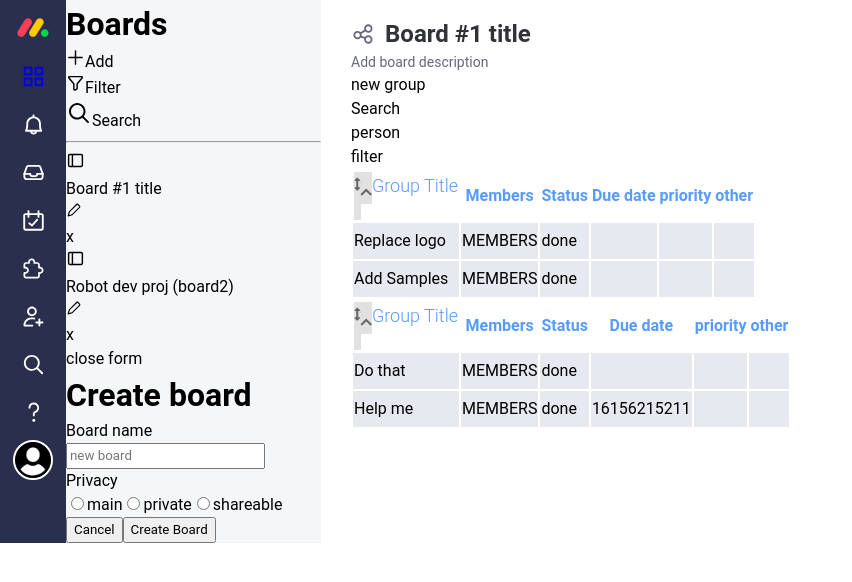
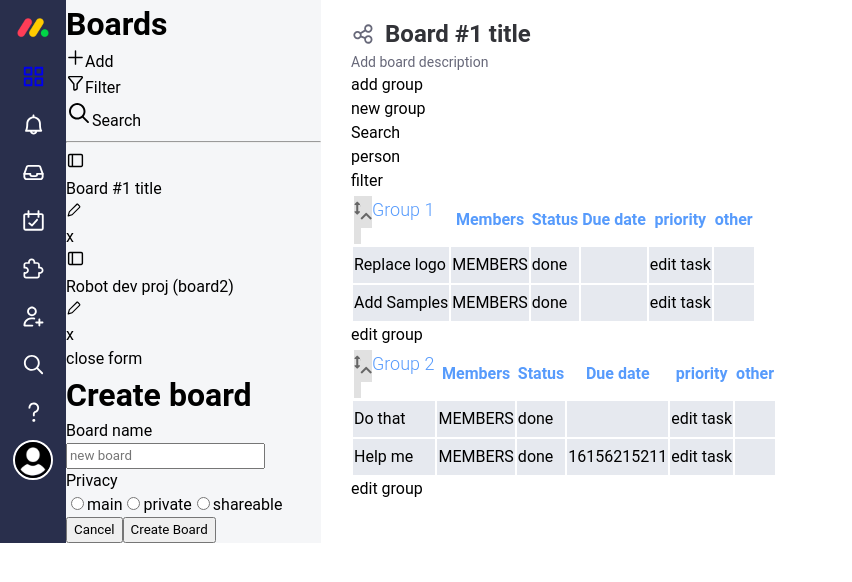
Before and after one commit to TsiviaSaraM/copy-of-Monday, a React (Create React App) app: page /#/ in a window 1280 px wide. Both pictures are taken after a click on the element "Board #1 title". Shown: the top 582 px of the page, without its empty margins (0-852 px from the left). Built offline with nearby package versions, Linux system fonts and the light colour scheme.

Commit message:
new day of work!

```diff
--- a/src/cmps/TaskBoard.jsx
+++ b/src/cmps/TaskBoard.jsx
@@ -1,9 +1,25 @@
 import React from 'react'
 import { BoardControls } from './BoardControls';
 import { BoardFilter } from './BoardFilter';
-import { TaskGroup } from './TaskGroup.jsx'
+import { TaskGroup } from './TaskGroup.jsx';
 
-export default function TaskBoard({ board }) {
+//board is state.currBoard
+export const TaskBoard = ({ board, onEditBoard }) => {
+
+    const addGroup = () => {
+        const newGroup = {
+            "id": Math.random().toString(),
+            "title": prompt('new group title'),
+            "tasks": [
+            ],
+            "style": {}
+        }
+        board.groups.push(newGroup)
+        onEditBoard(board)
+    }
+
+
+
     if (!board) return (<p>loading...</p>)
     return (
         <div>
@@ -19,10 +35,14 @@ export default function TaskBoard({ board }) {
                 <div className="board-description" >
                     {board.description}
                 </div>
-
+                <p onClick={addGroup} >add group</p>
                 <BoardControls />
                 <BoardFilter />
-            {board.groups ? board.groups.map(group => <TaskGroup group={group} key={group.id} ></TaskGroup>) : <p>there are no groups</p>}
+
+                {/* may need to put "if (board.groups && board.groups.length )" */}
+                {board.groups.length ? board.groups.map(group =>
+                    <TaskGroup group={group} key={group.id} onEditBoard={onEditBoard} ></TaskGroup>
+                ) : <p>there are no groups</p>}
             </div>
         </div>
     )
--- a/src/cmps/TaskGroup.jsx
+++ b/src/cmps/TaskGroup.jsx
@@ -2,7 +2,13 @@ import React from 'react'
 import { TaskPreview } from './TaskPreview'
 
 
-export function TaskGroup({ group, id }) {
+export function TaskGroup({ group, id, onEditBoard }) {
+
+    const editGroup = () => {
+        group.title = prompt('new group title')
+
+    }
+
     return (
         <div className="task-group">
 
@@ -19,7 +25,7 @@ export function TaskGroup({ group, id }) {
                                 <div className="up"></div>
                             </div>
 
-                            <p className="group-title">Group Title</p>
+                            <p className="group-title">{group.title}</p>
                         </div>
 
                     </th>
@@ -39,6 +45,7 @@ export function TaskGroup({ group, id }) {
                 ))}
                 </tbody>
             </table>
+            <p onClick={editGroup }>edit group</p>
 
         </div>
     )
--- a/src/cmps/TaskPreview.js
+++ b/src/cmps/TaskPreview.js
@@ -1,13 +1,15 @@
 import React from 'react'
 
 export function TaskPreview({task, id}) {
+
+
     return (
         <tr className="task-preview">
             <td>{task.title}</td>
             <td>MEMBERS</td>
             <td>{task.status}</td>
             <td>{task.dueDate}</td>
-            <td></td>
+            <td >edit task</td>
             <td></td>
 
         </tr>
--- a/src/pages/TaskApp.jsx
+++ b/src/pages/TaskApp.jsx
@@ -1,7 +1,7 @@
 import React, { Component } from 'react'
 import { useDispatch } from 'react-redux'
 import { BoardAside } from '../cmps/BoardAside.jsx'
-import TaskBoard from '../cmps/TaskBoard.jsx'
+import {TaskBoard} from '../cmps/TaskBoard.jsx'
 import { boardService } from '../services/boardService'
 import { userService } from '../services/userService'
 import { removeBoard, loadBoards, getBoardById, saveBoard } from '../store/actions/boardActions.js'
@@ -51,7 +51,7 @@ export const TaskApp = () => {
                 {boards.forEach(board => {
                     <p>{board._id}</p>
                 })}
-                <TaskBoard board={currBoard} ></TaskBoard>
+                <TaskBoard board={currBoard} onEditBoard={onEditBoard}  ></TaskBoard>
             </div>
         )
 }
```
Also changed, not shown: src/services/boardService.js (line endings or trailing spaces). Lines whose indentation alone changed are shown as unchanged.
